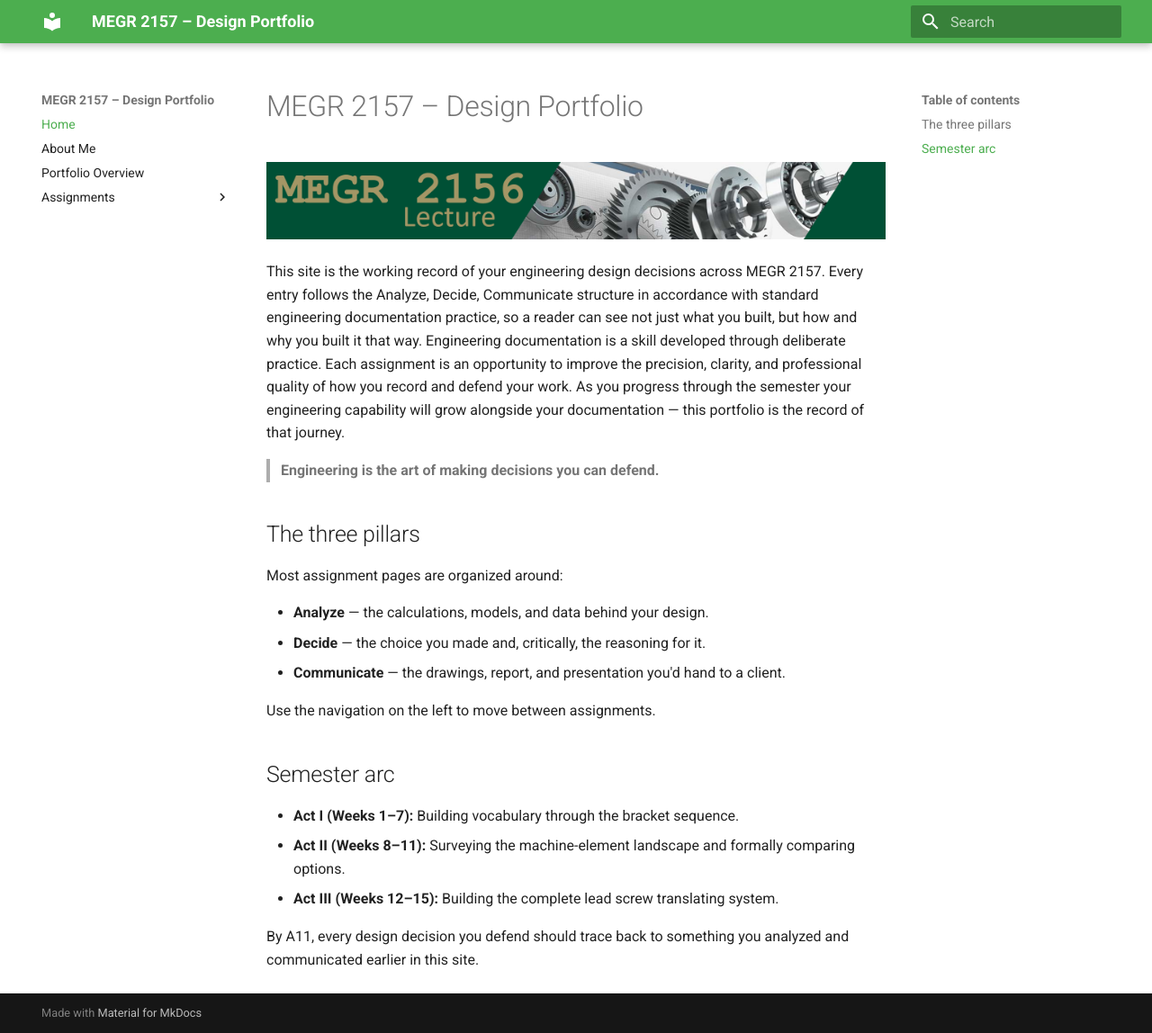
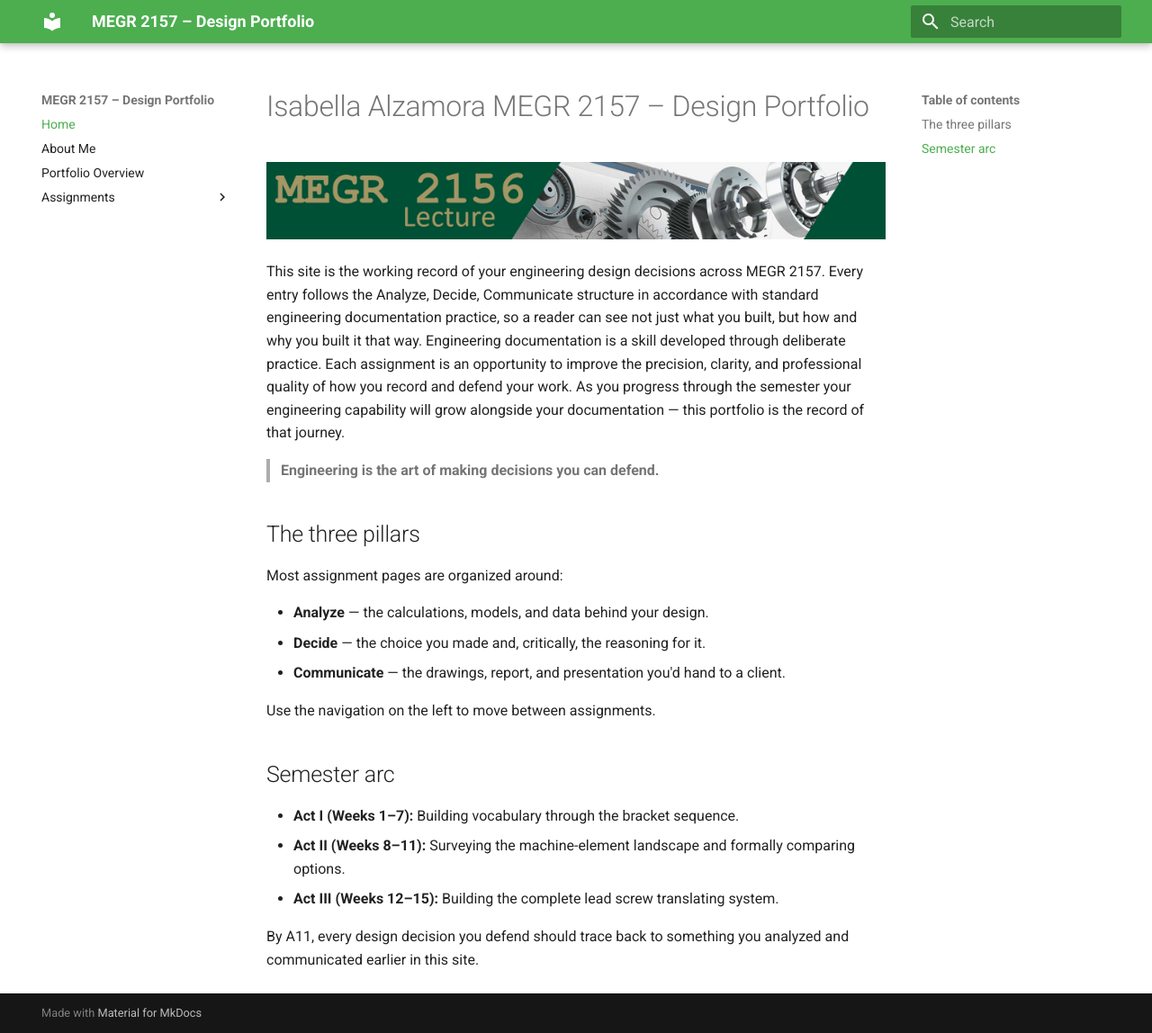
Before and after one commit to igarayal/Alzamora-MEGR2156-Portfolio, an MkDocs documentation site: the page built from docs/index.md, in a window 1280 px wide and 1148 px high. Shown: the whole window at 90% size. Built offline with MkDocs 1.6.1 and Material for MkDocs 9.7.7, drawn with Linux system fonts in a browser that asks for light colours.

Commit message:
Update title in index.md to include name

```diff
--- a/docs/index.md
+++ b/docs/index.md
@@ -1,4 +1,4 @@
-# MEGR 2157 – Design Portfolio
+# Isabella Alzamora MEGR 2157 – Design Portfolio
 
 ![MEGR 2156-7 Title](MEGR2156title.png)
 
```
